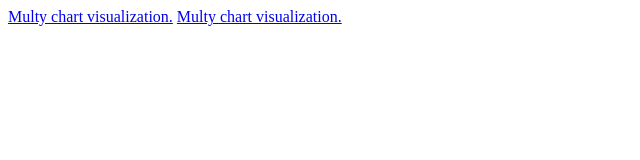
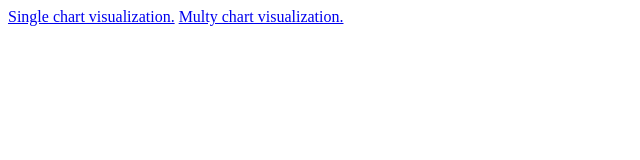
Before and after one commit to Wcubed/wcubed.github.io, a plain HTML site: page D3/index.html in a window 1280 px wide. Shown: the full height of the page, 0-640 px from the left. Drawn offline with Linux system fonts and the light colour scheme.

Commit message:
Typo in index.html

```diff
--- a/D3/index.html
+++ b/D3/index.html
@@ -1,5 +1,5 @@
 <!DOCTYPE html>
 <html>
-<a href="SingleWaterChart">Multy chart visualization.</a>
+<a href="SingleWaterChart">Single chart visualization.</a>
 <a href="MultyWaterChart">Multy chart visualization.</a>
 </html>
```
